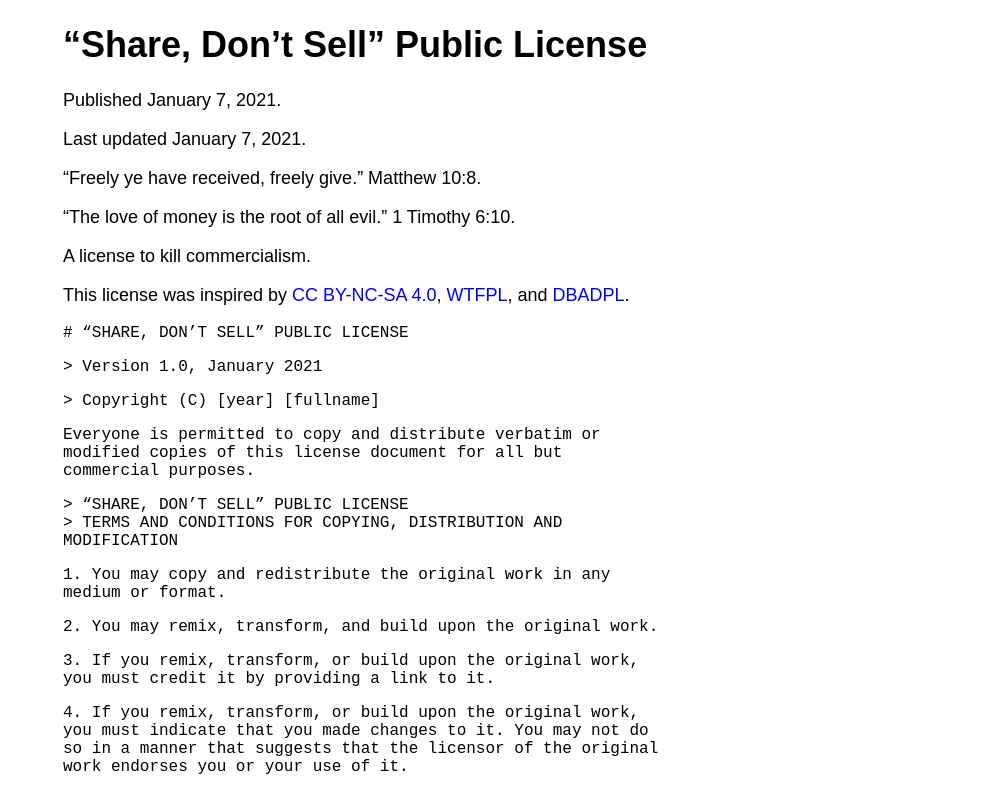
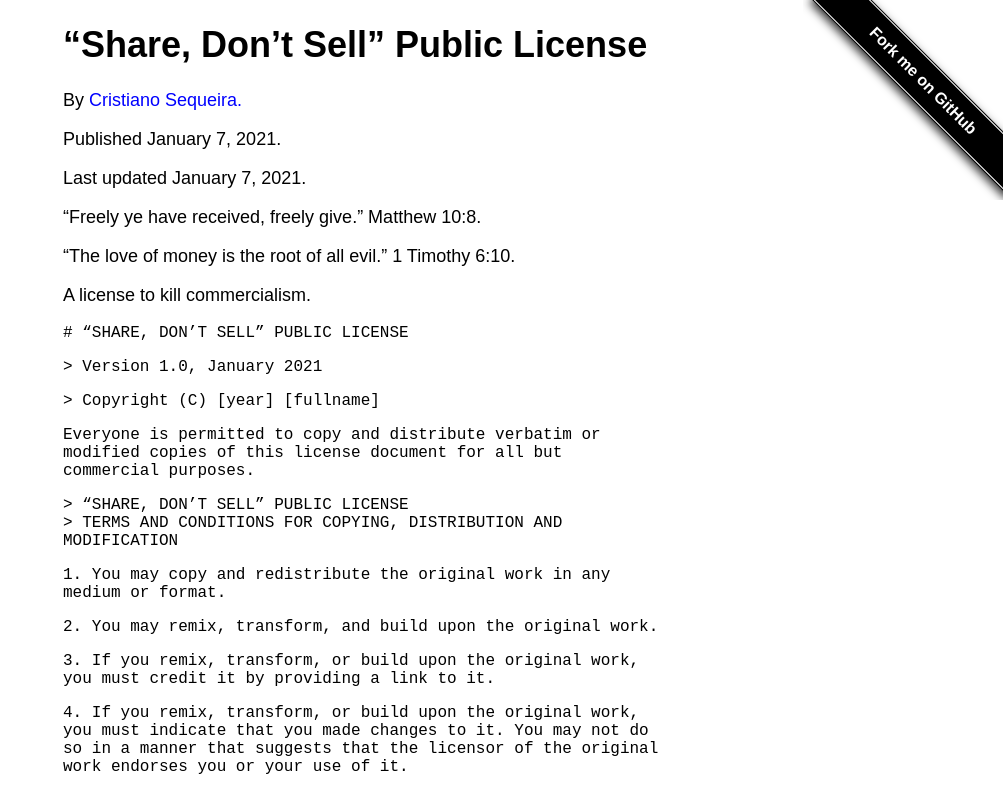
Before and after one commit to crissequeira89/share-dont-sell-public-license, a plain HTML site: page index.html in a window 1280 px wide. Shown: the top 789 px of the page, without its empty margins (277-1280 px from the left). Drawn offline with Linux system fonts and the light colour scheme.

Commit message:
More information and credit

```diff
--- a/index.html
+++ b/index.html
@@ -15,7 +15,11 @@
 </head>
 <body>
 
+  <span id="forkongithub"><a href="https://github.com/crissequeira89/share-dont-sell-public-license">Fork me on GitHub</a></span>
+
   <h1>“Share, Don’t Sell” Public License</h1>
+
+  <p>By <a href="https://cristianosequeira.me/">Cristiano Sequeira.</a></p>
 
   <p>Published January 7, 2021.</p>
   <p>Last updated January 7, 2021.</p>
@@ -24,8 +28,6 @@
   <p>“The love of money is the root of all evil.” 1 Timothy 6:10.</p>
 
   <p>A license to kill commercialism.</p>
-
-  <p>This license was inspired by <a href="https://creativecommons.org/licenses/by-nc-sa/4.0/">CC BY-NC-SA 4.0</a>, <a href="http://www.wtfpl.net/">WTFPL</a>, and <a href="http://dbad-license.org/">DBADPL</a>.
 
   <section>
     <code>
@@ -62,5 +64,9 @@
     </code>
   </section>
 
+  <p>This license was inspired by <a href="https://creativecommons.org/licenses/by-nc-sa/4.0/">CC BY-NC-SA 4.0</a>, <a href="http://www.wtfpl.net/">WTFPL</a>, and <a href="http://dbad-license.org/">DBADPL</a>.
+
+  <p><a href="https://codepo8.github.io/css-fork-on-github-ribbon/">“Fork me” button source.</a></p>
+
 </body>
 </html>
--- a/styles.css
+++ b/styles.css
@@ -22,3 +22,62 @@ a:hover {
 		padding-left: 5%;
 	}
 }
+
+/* https://codepo8.github.io/css-fork-on-github-ribbon/ */
+
+#forkongithub a {
+    background: #000;
+    color: #fff;
+    text-decoration: none;
+    font-family: arial, sans-serif;
+    text-align: center;
+    font-weight: bold;
+    padding: 5px 40px;
+    font-size: 1rem;
+    line-height: 2rem;
+    position: relative;
+    transition: 0.5s;
+}
+#forkongithub a:hover {
+    background: #c11;
+    color: #fff;
+}
+#forkongithub a::before,
+#forkongithub a::after {
+    content: "";
+    width: 100%;
+    display: block;
+    position: absolute;
+    top: 1px;
+    left: 0;
+    height: 1px;
+    background: #fff;
+}
+#forkongithub a::after {
+    bottom: 1px;
+    top: auto;
+}
+@media screen and (min-width: 800px) {
+    #forkongithub {
+        position: absolute;
+        display: block;
+        top: 0;
+        right: 0;
+        width: 200px;
+        overflow: hidden;
+        height: 200px;
+        z-index: 9999;
+    }
+    #forkongithub a {
+        width: 200px;
+        position: absolute;
+        top: 60px;
+        right: -60px;
+        transform: rotate(45deg);
+        -webkit-transform: rotate(45deg);
+        -ms-transform: rotate(45deg);
+        -moz-transform: rotate(45deg);
+        -o-transform: rotate(45deg);
+        box-shadow: 4px 4px 10px rgba(0, 0, 0, 0.8);
+    }
+}
```
Also changed, not shown: 1 other file.
